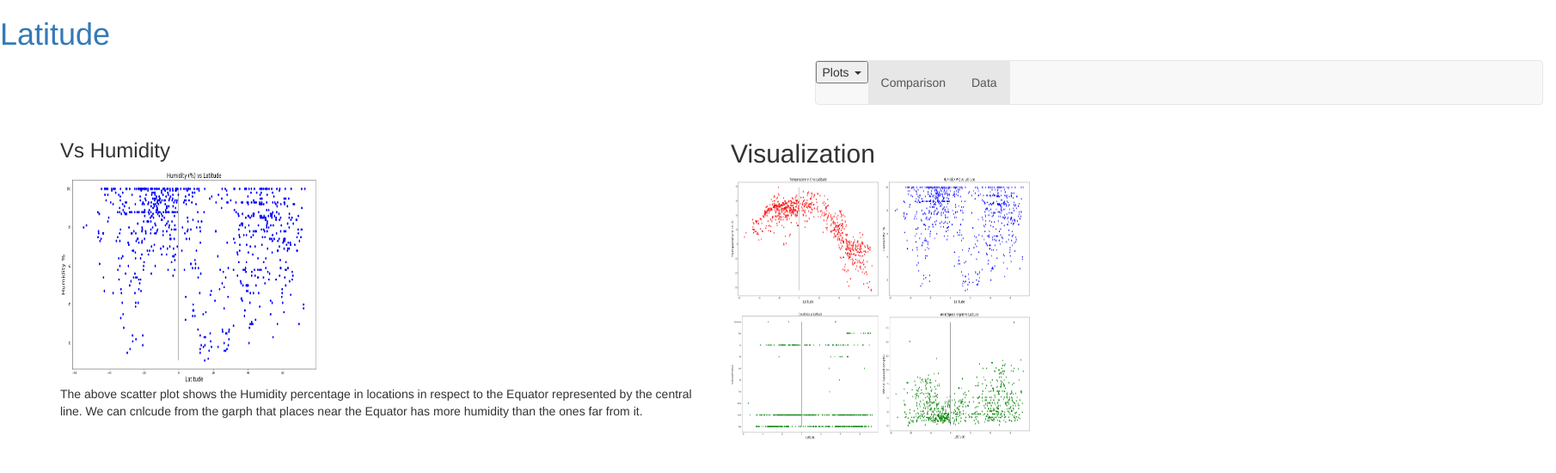
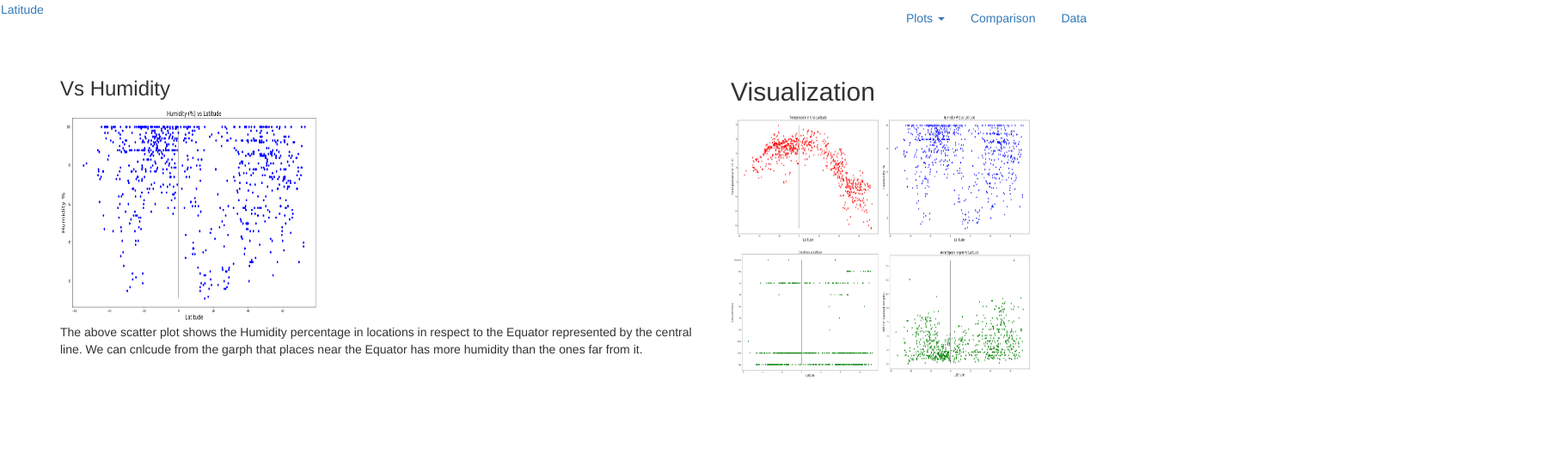
Before and after one commit to mitrapiya25/Weather, a plain HTML site: page humidity.html in a window 1280 px wide. Shown: the whole page at 86% size, 1810 px wide, since content can reach past the window. Drawn offline with nearby package versions, Linux system fonts and the light colour scheme.

Commit message:
Add files via upload

```diff
--- a/humidity.html
+++ b/humidity.html
@@ -7,32 +7,22 @@
     <link rel="stylesheet" href="https://maxcdn.bootstrapcdn.com/bootstrap/3.3.6/css/bootstrap.min.css">
 </head>
 <body>
-        <h1 class="font-weight-bold"><a href = "index.html">Latitude</a></h1>
-        <div class = "container">
-            <div class ="row">
-                <div class = "col-md-offset-9 col-md-9">
-                    <nav class="navbar navbar-default">
-                        <ul class="nav navbar-nav">
-                            <li class ="active">
-                                <div class="dropdown">
-                                    <button class="dropdown-toggle"
-                                      data-toggle="dropdown" id="dropdownMenu1" item-height="200px"
-                                      aria-haspopup="true" aria-expanded="true">Plots
-                                        <span class="caret"></span>
-                                    </button>
+    <div class="navbar navbar-static">
+        <div class="navbar-inner">
+            <a href="index.html" class="brand">Latitude</a>
+                <ul class="nav pull-right">
+                    <li class = "active" style="float:right"><a href = "Data.htm">Data</a></li>
+                    <li class = "active" style="float:right" ><a href = "Comparison.html">Comparison</a></li>
+                    <li class="dropdown" style="float:right">
+                        <a href="#" data-toggle="dropdown" class="dropdown-toggle">Plots <b class="caret"></b></a>
                         <ul class="dropdown-menu">
                             <li><a href="max_temperature.html">Max Temperature</a></li>
                             <li><a href="humidity.html">Humidity</a></li>
                             <li><a href="cloud.html">Cloudiness</a></li>
                             <li><a href="WSpeed.html">Wind Speed</a></li>
                         </ul>
-                                </div>
                     </li>
-                            <li class = "active"><a href = "Comparison.html">Comparison</a></li>
-                            <li class = "active"><a href = "Data.html">Data</a></li>
                 </ul>
-                    </nav>
-                </div>
         </div>
     </div>
     <div class="container">
--- a/styles.css
+++ b/styles.css
@@ -24,3 +24,7 @@ background-color: paleturquoise}
 width:650px; height:370px; background-color: bisque}
 .boxedvis{border:1px solid blue;
     width:500px; height:370px;background-color: bisque}
+    .pull-right{
+        float:right;
+        }
+ .nav{ display: inline-block}
```
Also changed, not shown: WSpeed.html (+8 -18 lines), cloud.html (+8 -18 lines), index.html (+10 -7 lines), max_temperature.html (+8 -18 lines). Lines whose indentation alone changed are shown as unchanged.
